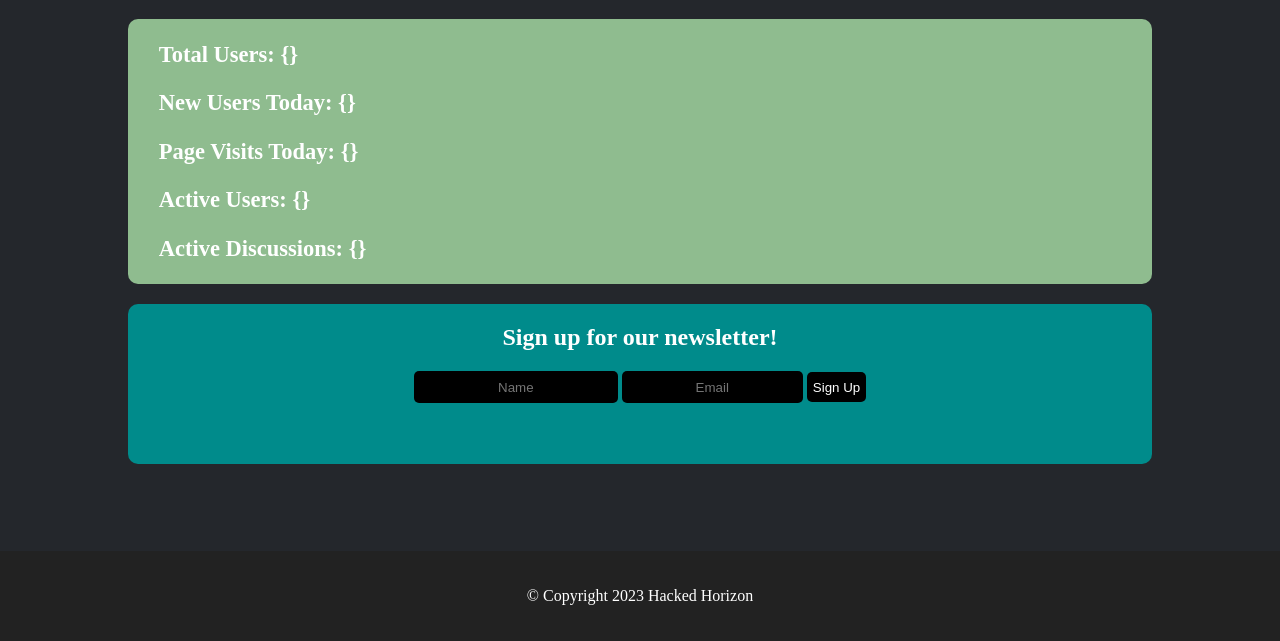
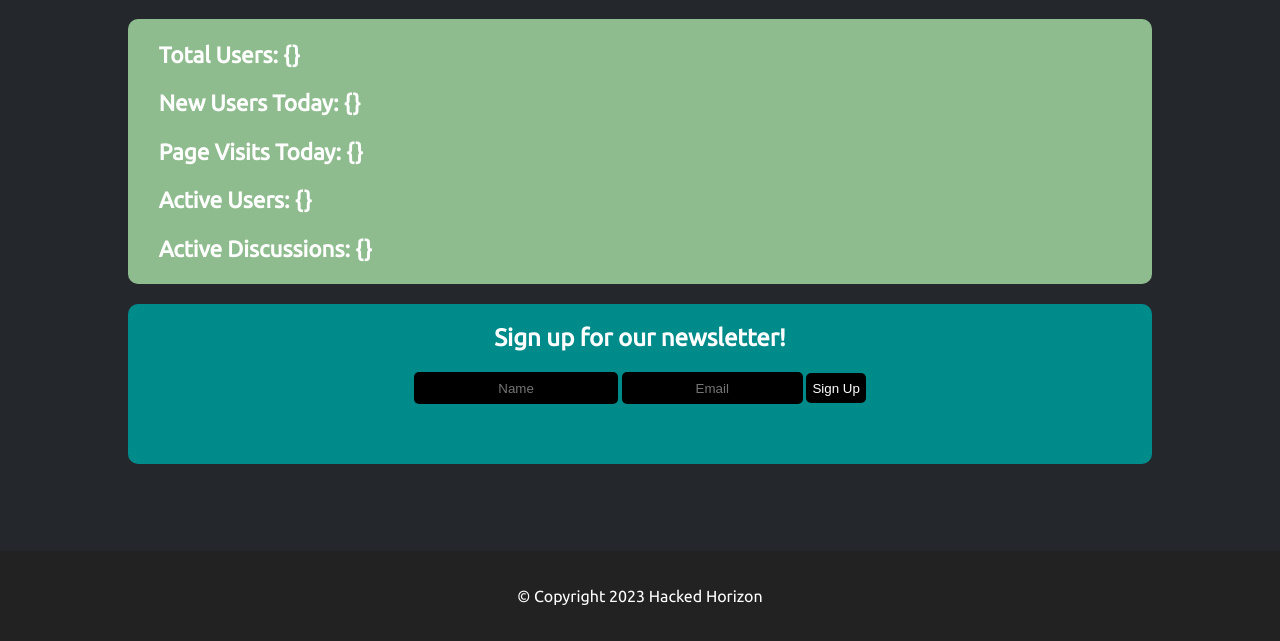
Before and after one commit to Hacked-Horizon/hacked-horizon.github.io, a plain HTML site: page index.html in a window 1280 px wide. Shown: the part 159-800 px from the top of the page. Drawn offline with Linux system fonts and the light colour scheme.

Commit message:
Update style.css

```diff
--- a/css/style.css
+++ b/css/style.css
@@ -1,3 +1,5 @@
+@import url('https://fonts.googleapis.com/css2?family=Ubuntu&display=swap');
+
 html {
     background-color: aliceblue;
     height: 100%;
@@ -12,6 +14,7 @@ body {
     overflow-x: hidden; /* Hide horizontal scrollbar */
     background-color: #24272C;
     color: white;
+    font-family: 'Ubuntu', sans-serif;
 }
 
 .container {
@@ -33,6 +36,7 @@ body {
     right: 0; /* Align it to the right edge */
     box-sizing: border-box; /* Include padding and border in the width calculation */
     width: 100%; /* Set width to the absolute width of the page */
+    font-family: 'Ubuntu', sans-serif;
 }
 
 .center {
```
